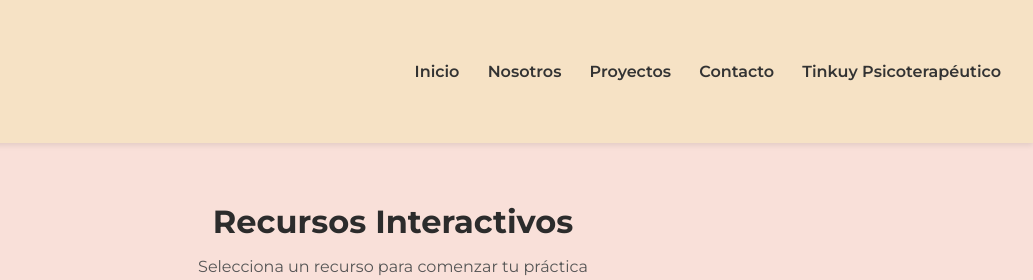
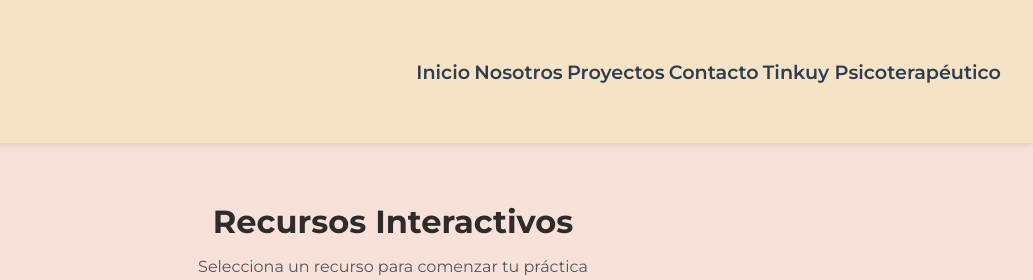
Before and after one commit to MetaPsyTinkuy/MetaPsyTinkuy.github.io, a plain HTML site: page tinkuy_psicoterapeutico/index.html in a window 1280 px wide. Shown: the top 280 px of the page, 247-1280 px from the left. Drawn offline with Linux system fonts and the light colour scheme.

Commit message:
prueba 12 cambios stilo

```diff
--- a/tinkuy_psicoterapeutico/index.html
+++ b/tinkuy_psicoterapeutico/index.html
@@ -60,15 +60,15 @@
     }
 
     nav a {
-      margin-left: 1.5rem;
+      margin-left: 0 20px;
       text-decoration: none;
       font-weight: 600;
-      color: #333;
+      color: #2c3e50;
       transition: color .2s;
-      font-size: 1rem; /* igual que en tu index */
+      font-size: 1.2rem; /* igual que en index */
     }
     nav a:hover, nav a.active {
-      color: #8B4513;
+      color: #ff5a3;
     }
 
     main {
```
